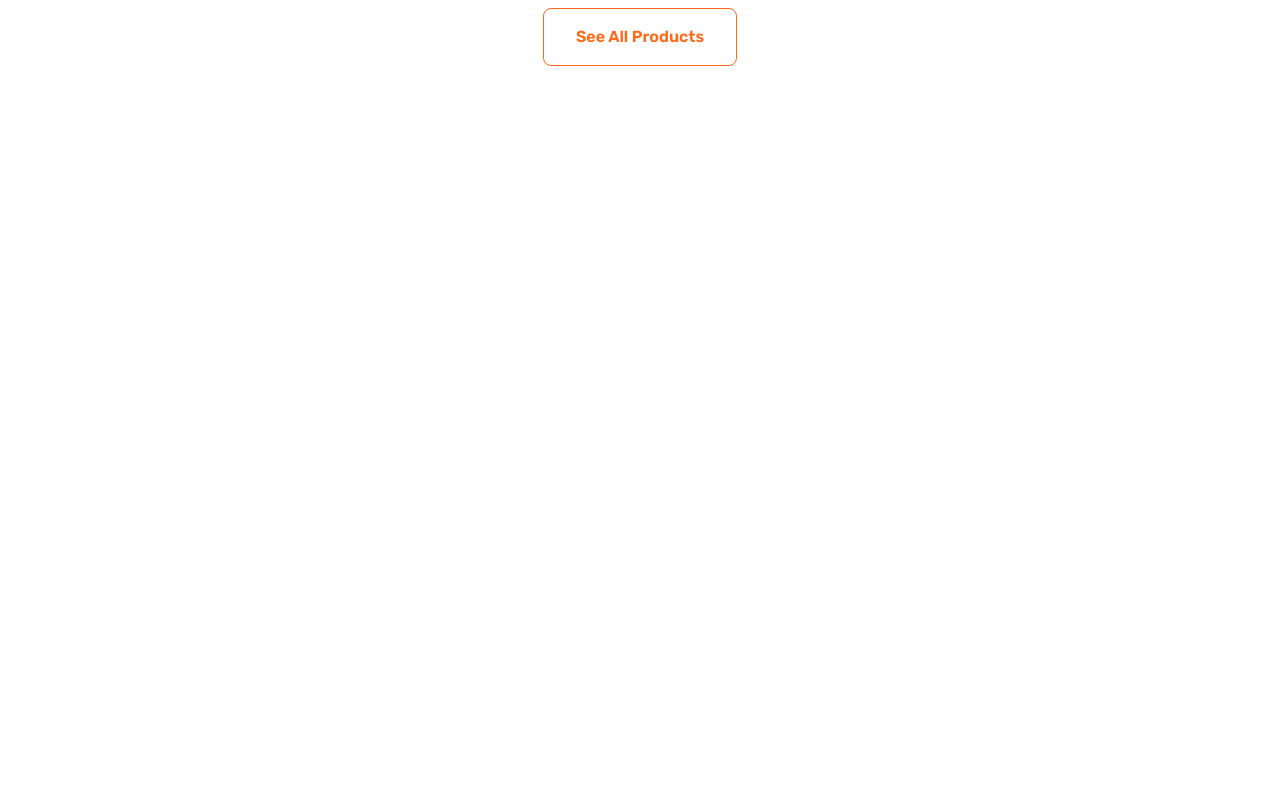
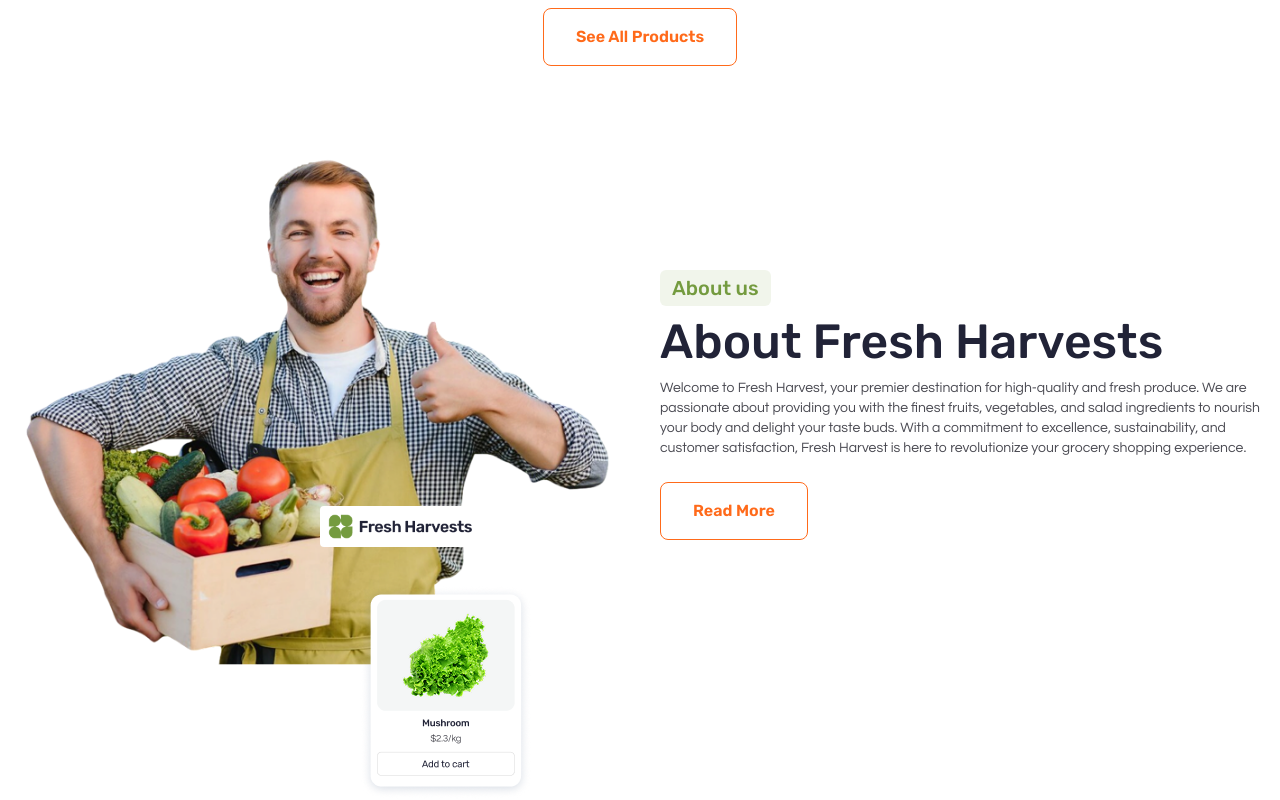
Before and after one commit to arafat-yasin-2413/fresh-harvests-client, a React (Vite) app: page / in a window 1280 px wide. Shown: the part 1875-2675 px from the top of the page. Before the commit the page ends 2021 px from the top, so only its background shows below. Built offline with nearby package versions, Linux system fonts and the light colour scheme.

Commit message:
About section done

```diff
--- /dev/null
+++ b/src/components/About/About.jsx
@@ -0,0 +1,44 @@
+import React from "react";
+import manWithBusket from "../../assets/images/Image-2.png";
+import Logo from "../../assets/images/Logo.png";
+import productCardImage from "../../assets/images/product-card.png";
+
+const About = () => {
+	return (
+		<div className="flex justify-center items-center max-w-350 mx-auto pb-30 gap-10">
+			{/* left image */}
+			<div className="relative flex-1">
+				<img src={manWithBusket} alt="man with busket image" />
+
+				<img
+					src={Logo}
+					alt="logo"
+					className="absolute top-90 left-80 bg-white w-40 p-2 rounded"
+				/>
+
+				<img
+					src={productCardImage}
+					alt="product card image"
+					className="absolute top-110 left-90"
+				/>
+			</div>
+
+			{/* right contents */}
+			<div className="flex-1">
+				<h4 className="bg-[#749B3F1A] w-fit text-xl text-[#749B3F] font-medium px-3 py-1 rounded-md">
+					About us
+				</h4>
+
+				<h2 className="text-[#212337] font-medium text-5xl py-3">About Fresh Harvests</h2>
+
+                <p className="font-questrial text-[#4A4A52] text-sm mb-6">
+                    Welcome to Fresh Harvest, your premier destination for high-quality and fresh produce. We are passionate about providing you with the finest fruits, vegetables, and salad ingredients to nourish your body and delight your taste buds. With a commitment to excellence, sustainability, and customer satisfaction, Fresh Harvest is here to revolutionize your grocery shopping experience.
+                </p><button className="text-[#FF6A1A] border border-[#FF6A1A] px-8 py-4 rounded-lg font-semibold">
+					Read More
+				</button>
+			</div>
+		</div>
+	);
+};
+
+export default About;
--- a/src/pages/Home/Home.jsx
+++ b/src/pages/Home/Home.jsx
@@ -1,6 +1,7 @@
 import React from "react";
 import Banner from "./Banner";
 import FreshProducts from "./FreshProducts/FreshProducts";
+import About from "../../components/About/About";
 
 const Home = () => {
 	return (
@@ -16,6 +17,7 @@ const Home = () => {
 			</section>
 
             <FreshProducts></FreshProducts>
+            <About></About>
 
         </>
 	);
```
Also changed, not shown: src/assets/images/Product Card.png (deleted), src/assets/images/product-card.png (added).
